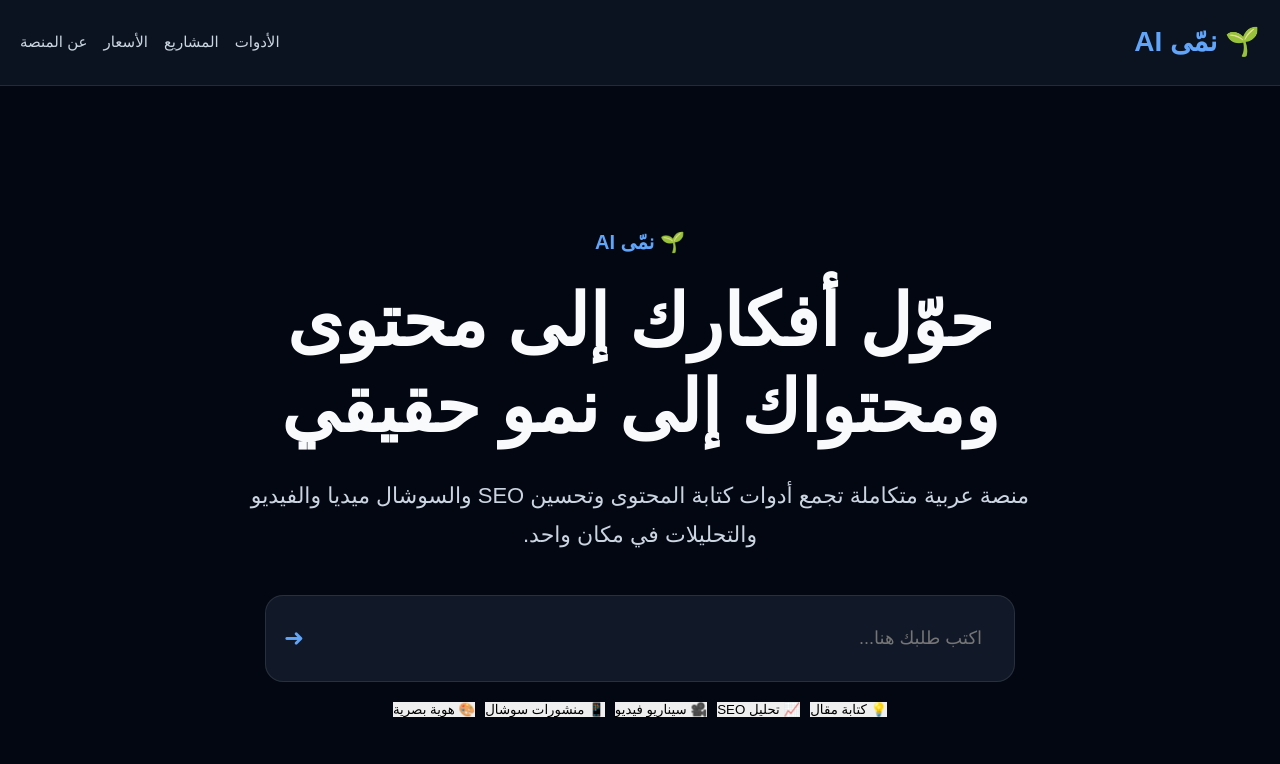
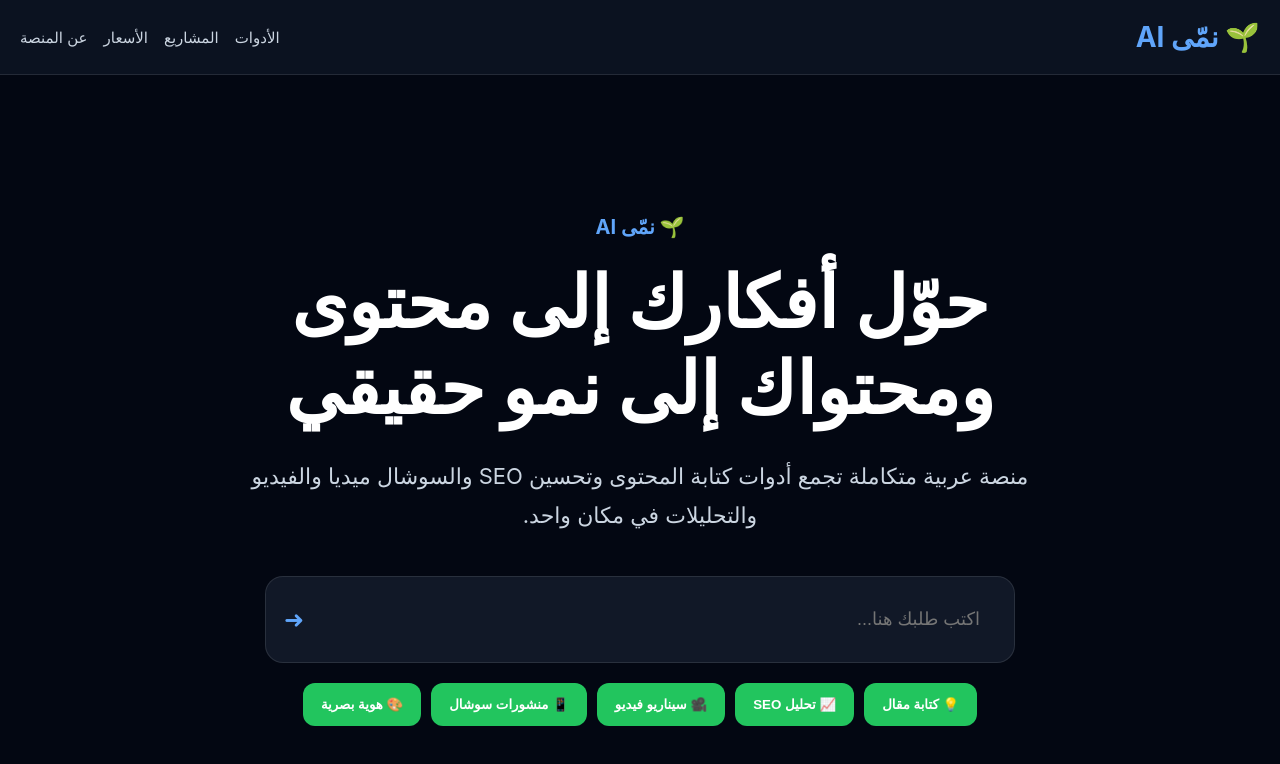
Before and after one commit to namma-ai-sa/namma-ai, a Next.js app: page / in a window 1280 px wide. Shown: the top 764 px of the page. Built offline with nearby package versions, Linux system fonts and the light colour scheme.

Commit message:
feat: saas ui refresh v1

```diff
--- a/app/globals.css
+++ b/app/globals.css
@@ -1,109 +1,80 @@
-* {
-  box-sizing: border-box;
-  margin: 0;
-  padding: 0;
-}
-
-:root {
-  --bg: #030712;
-  --card: #111827;
-  --card-light: #1f2937;
-  --border: #374151;
-  --text: #f9fafb;
-  --muted: #94a3b8;
-  --primary: #3b82f6;
+*{
+  margin:0;
+  padding:0;
+  box-sizing:border-box;
 }
 
 html,
-body {
-  min-height: 100%;
-  font-family: Arial, sans-serif;
-  background: var(--bg);
-  color: var(--text);
-  line-height: 1.6;
+body{
+  background:#030712;
+  color:#fff;
+  font-family:
+  Inter,
+  system-ui,
+  sans-serif;
 }
 
-body {
-  overflow-x: hidden;
-}
-
-a {
-  color: inherit;
-  text-decoration: none;
-}
-
-h1,
-h2,
-h3 {
-  font-weight: 700;
-}
-
-.container {
-  max-width: 1200px;
-  margin: auto;
-  padding: 24px;
-}
-
-button {
-  border: none;
-  cursor: pointer;
-  transition: all 0.25s ease;
-}
-
-button:hover {
-  opacity: 0.95;
+a{
+  color:inherit;
+  text-decoration:none;
 }
 
 input,
 textarea,
-select {
-  width: 100%;
-  padding: 14px;
-  border-radius: 12px;
-  border: 1px solid var(--border);
-  background: var(--card);
-  color: white;
-  outline: none;
+select{
+  width:100%;
+  padding:14px 16px;
+  border-radius:12px;
+  border:1px solid #374151;
+  background:#111827;
+  color:white;
+  outline:none;
 }
 
 input:focus,
-textarea:focus,
-select:focus {
-  border-color: var(--primary);
+textarea:focus{
+  border-color:#22c55e;
 }
 
-.card {
-  background: var(--card);
-  border: 1px solid var(--border);
-  border-radius: 18px;
-  padding: 20px;
+button{
+  background:#22c55e;
+  color:white;
+  border:none;
+  border-radius:12px;
+  padding:14px 18px;
+  cursor:pointer;
+  font-weight:700;
 }
 
-.page-wrapper {
-  max-width: 1400px;
-  margin: auto;
-  padding: 24px;
+button:hover{
+  opacity:.9;
 }
 
-.sidebar-item {
-  padding: 12px;
-  border-radius: 12px;
-  cursor: pointer;
-  transition: 0.2s;
+.card{
+  background:#111827;
+  border:1px solid #1f2937;
+  border-radius:18px;
+  padding:20px;
 }
 
-.sidebar-item:hover {
-  background: var(--card-light);
+.container{
+  width:100%;
+  max-width:1200px;
+  margin:auto;
+  padding:20px;
 }
 
-.sidebar-item.active {
-  background: var(--primary);
-  color: white;
+@media (max-width:768px){
+
+  .container{
+    padding:16px;
+  }
+
+  h1{
+    font-size:28px !important;
+  }
+
+  h2{
+    font-size:22px !important;
+  }
 }
-
-.primary-btn {
-  background: var(--primary);
-  color: white;
-  padding: 12px 20px;
-  border-radius: 12px;
-}
```
